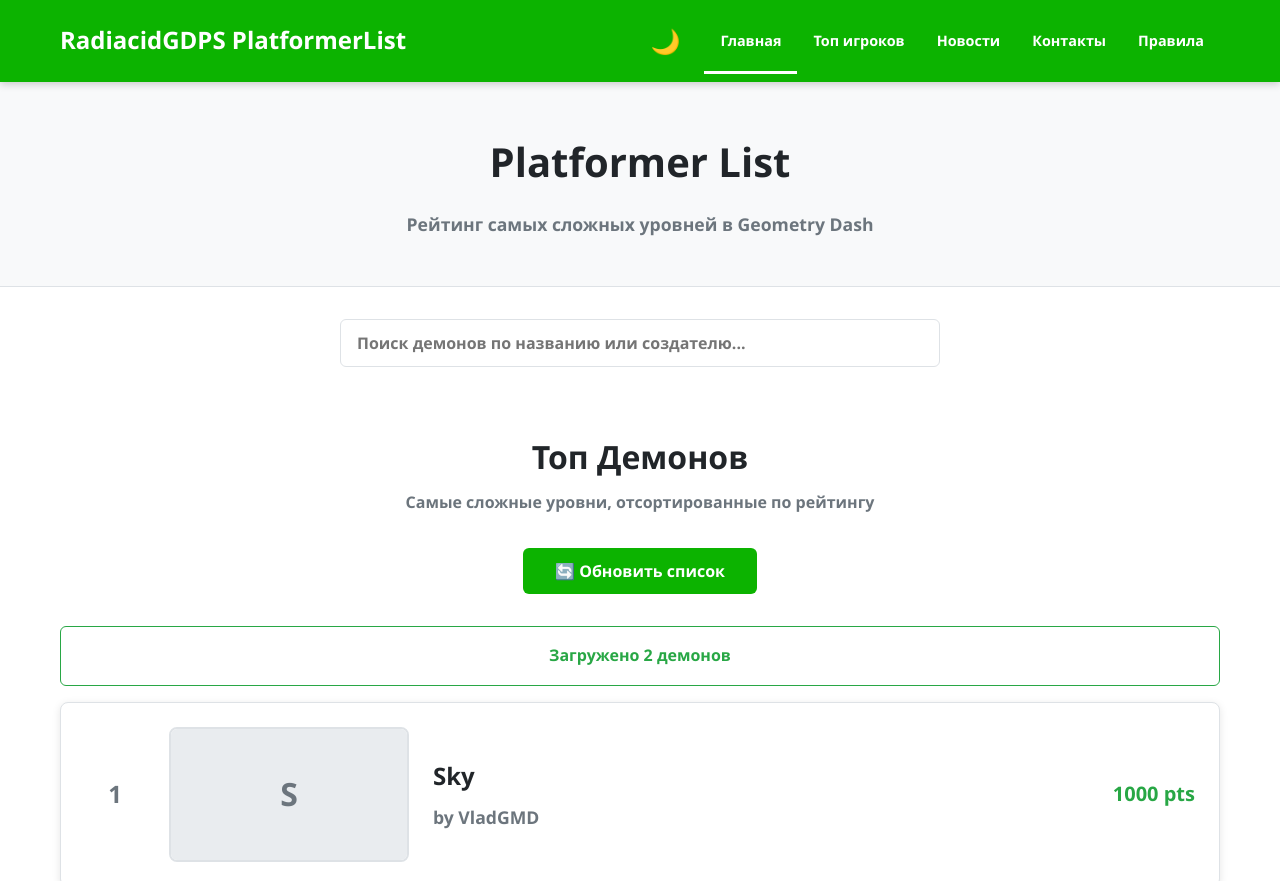
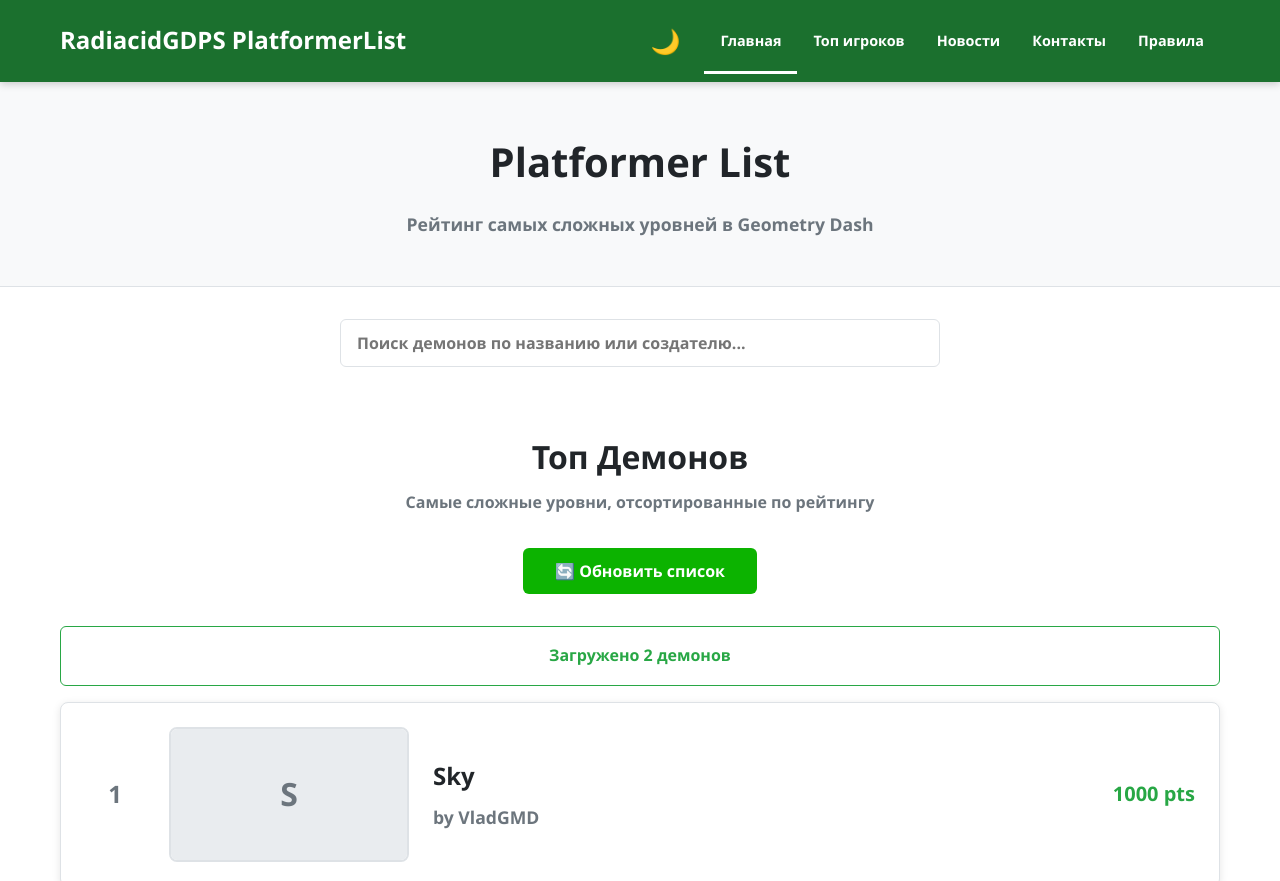
Before and after one commit to maynnank-cmyk/RadiacidGDPSChallengeList, a website: page index.html in a window 1280 px wide. Shown: the top 881 px of the page. Drawn offline with Linux system fonts and the light colour scheme.

Commit message:
Update index.html

```diff
--- a/index.html
+++ b/index.html
@@ -15,7 +15,7 @@
             --accent-green: #28a745;
             --border-color: #dee2e6;
             --card-shadow: 0 2px 8px rgba(0,0,0,0.1);
-            --header-blue: #0cb300;
+            --header-blue: #1b702e;
         }
 
         [data-theme="dark"] {
@@ -28,7 +28,7 @@
             --accent-green: #34c759;
             --border-color: #404040;
             --card-shadow: 0 2px 8px rgba(0,0,0,0.3);
-            --header-blue: #0cb300;
+            --header-blue: #1b702e;
         }
 
         * {
```
